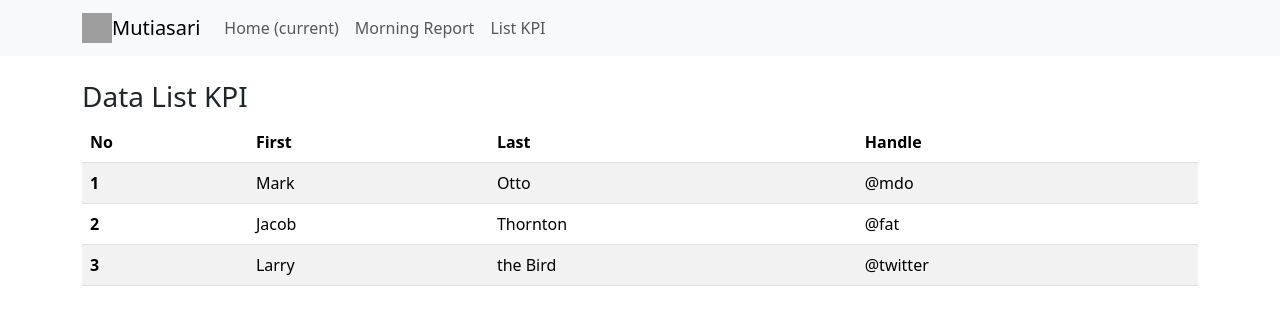
After one commit to sandikabima/qustion, a PHP site: the page made by app/views/kpi/index.php in a window 1280 px wide. The commit adds this page. Shown: the top 325 px of the page. Run offline with PHP 8.4, Linux system fonts and the light colour scheme; the template is opened without the code that fills it, so the values that code supplies are empty; some libraries are stand-ins or nearby versions; grey boxes are pictures that could not be loaded.

Commit message:
tambah kpi.php

```diff
--- a/app/config/config.php
+++ b/app/config/config.php
@@ -1,6 +1,6 @@
 <?php
 
-define ('BASEURL','http://localhost/morn/public');
+define ('BASEURL','http://localhost/qustion/public');
 
 
 // DB
--- /dev/null
+++ b/app/views/kpi/index.php
@@ -0,0 +1,37 @@
+<div class="container mt-4">
+	<div class="row">
+		<div class="col-lg-12">
+			<h3>Data List KPI</h3>
+			<table class="table table-striped">
+				<thead>
+					<tr>
+						<th scope="col">No</th>
+						<th scope="col">First</th>
+						<th scope="col">Last</th>
+						<th scope="col">Handle</th>
+					</tr>
+				</thead>
+				<tbody>
+					<tr>
+						<th scope="row">1</th>
+						<td>Mark</td>
+						<td>Otto</td>
+						<td>@mdo</td>
+					</tr>
+					<tr>
+						<th scope="row">2</th>
+						<td>Jacob</td>
+						<td>Thornton</td>
+						<td>@fat</td>
+					</tr>
+					<tr>
+						<th scope="row">3</th>
+						<td>Larry</td>
+						<td>the Bird</td>
+						<td>@twitter</td>
+					</tr>
+				</tbody>
+			</table>
+		</div>
+	</div>
+</div>
--- a/app/views/morning/index.php
+++ b/app/views/morning/index.php
@@ -61,7 +61,6 @@
 </div>
 
 
-
 <!-- Modal -->
 <div class="modal fade" id="exampleModal" tabindex="-1" role="dialog" aria-labelledby="exampleModalLabel"
   aria-hidden="true">
--- a/app/views/templates/header.php
+++ b/app/views/templates/header.php
@@ -27,6 +27,9 @@
         <li class="nav-item">
             <a class="nav-link" href="<?=BASEURL;?>/Morning">Morning Report</a>
         </li>
+        <li class="nav-item">
+            <a class="nav-link" href="<?=BASEURL;?>/Kpi">List KPI</a>
+        </li>
         </ul>
     </div>
     </div>
```
Also changed, not shown: app/controllers/Kpi.php (added, +9 -0 lines).
